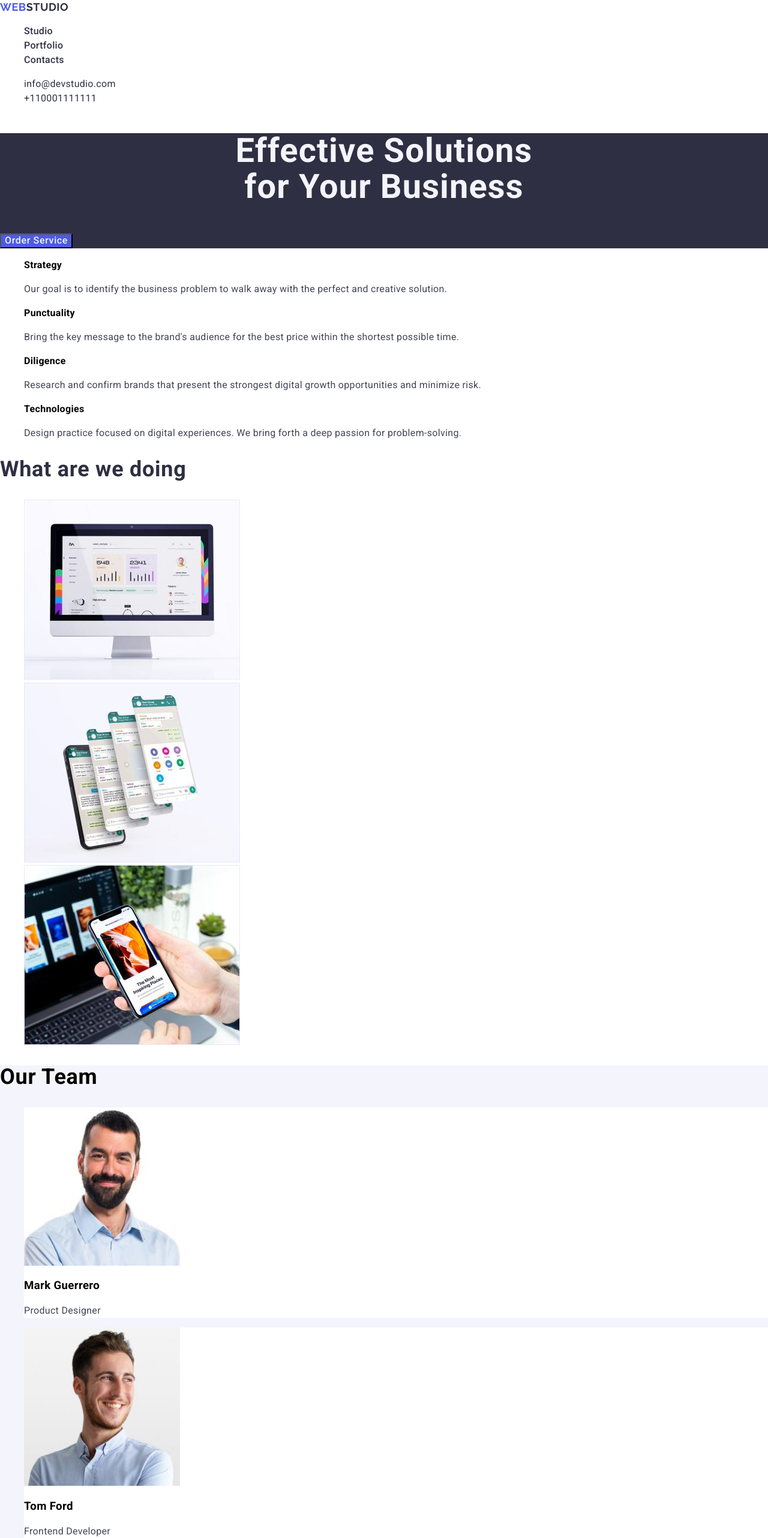
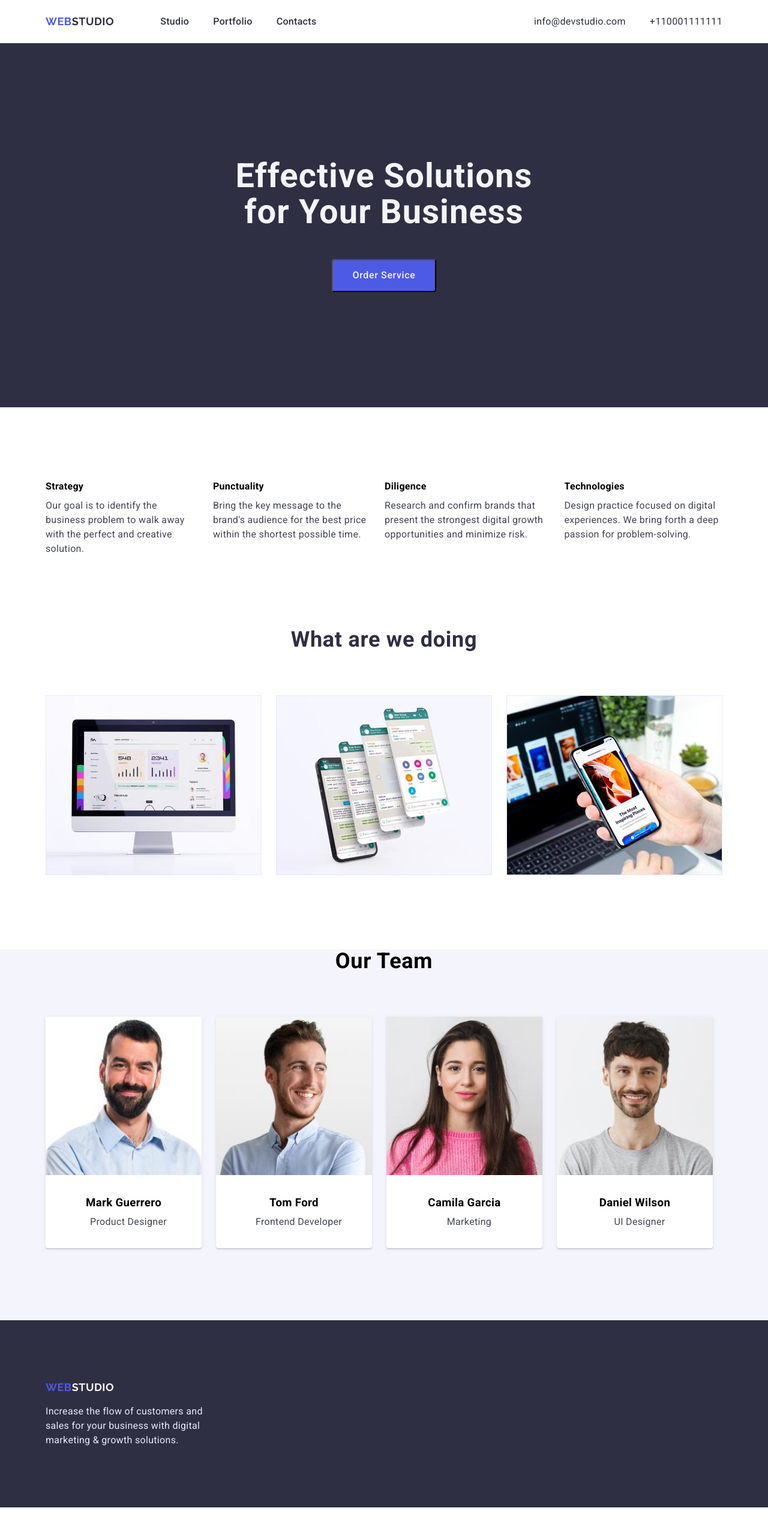
Before and after one commit to vadymtkach/goit-markup-hw-03, a plain HTML site: page index.html in a window 1280 px wide. Shown: the top 2564 px of the page at 60% size. After the commit the page ends 2513 px from the top, so only its background shows below. Drawn offline with nearby package versions, Linux system fonts and the light colour scheme.

Commit message:
finish-result

```diff
--- a/css/styles.css
+++ b/css/styles.css
@@ -7,12 +7,42 @@
     --light-cloud: #F4F4FD;
 }
 
+
+.container{
+    width: 1158px;
+    padding-left: 15px;
+    padding-right: 15px;
+    margin-left: auto;
+    margin-right: auto;
+
+
+}
+header{
+    box-shadow: 0px 2px 1px rgba(46, 47, 66, 0.08), 0px 1px 1px rgba(46, 47, 66, 0.16), 0px 1px 6px rgba(46, 47, 66, 0.08);
+}
+
+
 body{
     font-family: Roboto,sans-serif;
     letter-spacing: 0.02em;
     background-color: var(--color-white);
 
 
+}
+ul,
+p,
+h1,
+h2,
+h3,
+h4,
+h5,
+h6{
+    list-style: none;
+    padding: 0;
+    margin: 0;
+}
+span{
+    color: var(--primary-brand);
 }
 p{
     color: var(--primary-text-color);
@@ -24,13 +54,7 @@ p{
 }
 
 
-footer{
-    background-color: var(--navy-blue);
 
-}
-.footer-text{
-    color: var(--accent-cornflower);
-}
 
 
 
@@ -50,31 +74,59 @@ button{
     background-color: var(--light-cloud);
     color: var(--primary-brand);
 
+    display: flex;
+    flex-direction: row;
+    justify-content: center;
+    align-items: center;
+    padding: 12px 24px;
+    border: 1px solid #E7E9FC;
+    border-radius: 4px;
+
+
+
+
 }
 .btn-portfolio:hover, .btn-portfolio:focus{
     color: var(--light-cloud);
     background-color: var(--primary-brand);
 }
 
+.filters-list{
+    display: flex;
+    justify-content: center;
+    align-items: center;
 
-ul{
-    list-style: none;
+    padding: 8px 16px;
+
+    padding-top: 96px;
+    padding-bottom: 72px;
+
 }
-span{
-    color: var(--primary-brand);
+.filters-item{
+    margin-right: 24px;
+
 }
+.filters-item:last-child{
+    margin-right: 0;
+}
+
+
+
 .hero{
     background-color: var(--navy-blue);
-}
-.hero-tittle{
-    color: var(--light-cloud);
+    text-align: center;
 }
 
+
 .our-mission-tittle{
+
+
     font-weight: 700;
     font-size: 16px;
     line-height: 1.5;
     letter-spacing: 0.02em;
+
+    margin-bottom: 8px;
 }
 
 .header-logo{
@@ -85,15 +137,33 @@ span{
     color: var(--navy-blue);
     letter-spacing: 0.03em;
     font-weight: 800;
+
+    margin-right: 77px;
+    padding-top: 24px;
+    padding-bottom: 24px;
+
+
+
 }
-.footer-logo{
-    font-family: Raleway,sans-serif ;
-    font-size: 18px;
-    line-height: 1.33;
-    text-decoration: none;
-    color: var(--light-cloud);
-    letter-spacing: 0.03em;
-    font-weight: 800;
+
+
+
+.site-nav{
+    display: flex;
+
+}
+.main-nav{
+    display: flex;
+    align-items: center;
+
+
+}
+.site-nav .item{
+    margin-right: 40px;
+
+}
+.site-nav .item:last-child{
+    margin-right: 0;
 }
 
 .nav-link{
@@ -103,13 +173,34 @@ span{
         letter-spacing: 0.02em;
         text-decoration: none;
         color: var(--navy-blue);
+
+        padding-top: 24px;
+        padding-bottom: 24px;
+        display: block;
+
 }
+
+
 
 
 .nav-link:hover, .nav-link:focus{
     color: var(--primary-brand);
 
 }
+.auth-nav{
+    display: flex;
+    margin-left: auto;
+
+}
+
+.auth-nav .item{
+    margin-right: 40px;
+}
+.auth-nav .item:last-child{
+    margin-right: 0;
+}
+
+
 
 
 .contacts{
@@ -120,6 +211,8 @@ span{
 
     text-decoration: none;
     color: var(--navy-blue);
+    padding-top: 24px;
+    padding-bottom: 24px;
 
 }
 
@@ -135,6 +228,17 @@ line-height: 1.18;
     letter-spacing: 0.04em;
     background-color: var(--primary-brand);
     color: var(--light-cloud);
+
+    border-radius: 4px;
+    padding: 16px 32px;
+    display: inline-block;
+
+    min-width: 170px;
+
+    text-align: center;
+    margin-bottom: 192px;
+
+
 }
 .button-hero:hover, .button-hero:focus{
     color: var(--light-cloud);
@@ -145,12 +249,22 @@ color: var(--light-cloud);
     font-size: 56px;
     line-height: 1.07;
 
+    padding-top: 192px;
+    padding-bottom: 48px;
+
     text-align: center;
     letter-spacing: 0.02em;
+
+    color: var(--light-cloud);
+
+
+
 
 }
 
 .visually-hidden{
+
+
     position: absolute;
     white-space: nowrap;
     width: 1px;
@@ -161,6 +275,22 @@ color: var(--light-cloud);
     clip: rect(0 0 0 0);
     clip-path: inset(50%);
     margin: -1px;
+
+
+}
+
+.feauters-list{
+    display: flex;
+    padding-bottom: 120px;
+    padding-top: 120px;
+
+}
+.list-item{
+
+    margin-right: 24px;
+}
+.list-item:last-child{
+    margin-right: 0;
 }
 
 .what-wedo{
@@ -170,12 +300,36 @@ color: var(--light-cloud);
     letter-spacing: 0.02em;
 
     color: var(--navy-blue);
+
+    margin-bottom: 72px;
+    text-align: center;
+    padding-bottom: 0;
+}
+.what-wedo-list{
+    display: flex;
+
+}
+.what-wedo-item{
+    margin-right: 24px;
+    margin-bottom: 120px;
+}
+.what-wedo-item:last-child{
+    margin-right: 0;
 }
 .our-team-tittle{
     font-weight: 700;
     font-size: 36px;
     line-height: 1.11;
     letter-spacing: 0.02em;
+
+    margin-bottom: 72px;
+
+    text-align: center;
+
+
+}
+.our-team-list{
+    display: flex;
 }
 .our-mission-item{
     font-weight: 700;
@@ -183,14 +337,102 @@ color: var(--light-cloud);
     line-height: 1.5;
     letter-spacing: 0.02em;
 
+    margin-top: 32px;
+    margin-bottom: 8px;
+    margin-left: 16px;
+    padding-right: auto;
+
+
+
+
 }
+.card-text{
+    margin-left: 16px;
+    padding-bottom: 0;
+}
+
 .our-team-item{
     background-color: var(--color-white);
+
+    margin-right: 24px;
+    margin-bottom: 120px;
+    border-radius: 0px 0px 4px 4px;
+
+    flex-direction: column;
+    box-shadow: 0px 1px 6px rgba(46, 47, 66, 0.08), 0px 1px 1px rgba(46, 47, 66, 0.16), 0px 2px 1px rgba(46, 47, 66, 0.08);
+}
+.card-name{
+    margin-top: 32px;
+
+    margin-bottom: 0;
+    text-align: center;
+}
+.card-text{
+    margin-bottom: 32px;
+    margin-top: 8px;
+    text-align: center;
+
+}
+.pro-card-text{
+    margin-bottom: 32px;
+    margin-top: 8px;
+    margin-left: 16px;
+
 }
 .our-team{
     background-color: var(--light-cloud);
+}
+
+.project-cards{
+
+    display: flex;
+    flex-wrap: wrap;
+
+    margin-right: -24px;
+    margin-bottom: -48px;
+
+    padding-bottom: 120px;
 }
 .project-cards a{
     text-decoration: none;
     color: var(--navy-blue);
 }
+.pro-card-item{
+
+    flex-basis: calc(100% / 3 - 48px);
+
+    margin-right: 24px;
+    margin-bottom: 48px;
+    box-shadow: 0px 1px 6px rgba(46, 47, 66, 0.08);
+
+
+
+}
+
+
+.footer-logo{
+    font-family: Raleway,sans-serif ;
+    font-size: 18px;
+    line-height: 1.33;
+    text-decoration: none;
+    color: var(--light-cloud);
+    letter-spacing: 0.03em;
+    font-weight: 800;
+
+    padding-top: 100px;
+    display: block;
+    margin-bottom: 16px;
+
+
+}
+footer{
+    background-color: var(--navy-blue);
+
+}
+.footer-text{
+    color: var(--accent-cornflower);
+
+    padding-bottom: 100px;
+    display: block;
+    width: 264px;
+}
--- a/index.html
+++ b/index.html
@@ -12,26 +12,32 @@
 <body>
 
     <header>
-
-      <nav>
+        <div class="container">
+            <div class="main-nav">
+                <nav class="site-nav">
                     <a href="" class="header-logo"><span>WEB</span>STUDIO</a>
 
-        <ul>
-            <li><a class="nav-link" href="./index.html">Studio</a></li>
-            <li><a class="nav-link" href="./portfolio.html">Portfolio</a></li>
-            <li><a class="nav-link" href="">Contacts</a></li>
+                    <ul class="site-nav">
+                        <li class="item"><a class="nav-link" href="./index.html">Studio</a></li>
+                        <li class="item"><a class="nav-link" href="./portfolio.html">Portfolio</a></li>
+                        <li class="item"><a class="nav-link" href="">Contacts</a></li>
 
                     </ul>
                 </nav>
 
-        <ul >
+                    <ul class="auth-nav" >
 
-            <li><a class="contacts" href="info@devstudio.com">info@devstudio.com</a></li>
-            <li><a class="contacts" href="tel:+110001111111">+110001111111</a></li>
+                        <li class="item"><a class="contacts" href="info@devstudio.com">info@devstudio.com</a></li>
+                        <li class="item"><a class="contacts" href="tel:+110001111111">+110001111111</a></li>
 
                     </ul>
 
+            </div>
+        </div>
+
+
     </header>
+
 
 
      <main>
@@ -46,78 +52,80 @@
 
 
         <section class="our-mission">
+            <div class="container">
             <h2 class="visually-hidden">our mission</h2>
-            <ul>
-                <li>
+            <ul class="feauters-list">
+
+                <li class="list-item">
                     <h3 class="our-mission-tittle">Strategy</h3>
                     <p>Our goal is to identify the business problem to walk away with the perfect and creative solution. </p>
                 </li>
 
-                <li>
+                <li class="list-item">
                     <h3 class="our-mission-tittle">Punctuality</h3>
                     <p>Bring the key message to the brand's audience for the best price within the shortest possible time. </p>
                 </li>
 
-                <li>
+                <li class="list-item">
                     <h3 class="our-mission-tittle">Diligence</h3>
                     <p>Research and confirm brands that present the strongest digital growth opportunities and minimize risk. </p>
                 </li>
 
-                <li>
+                <li class="list-item">
                     <h3 class="our-mission-tittle">Technologies</h3>
                     <p>Design practice focused on digital experiences. We bring forth a deep passion for problem-solving. </p>
                 </li>
             </ul>
+            </div>
+
         </section>
 
         <section>
-
+            <div class="container">
                 <h2 class="what-wedo">What are we doing</h2>
 
-                <ul>
-                    <li><a href=""><img src="./images/wedo1.jpg" alt="computer" width="360"></a></li>
-                    <li><a href=""><img src="./images/wedo2.jpg" alt="phone" width="360"></a></li>
-                    <li><a href=""><img src="./images/wedo3.jpg" alt="computer and phone" width="360"></a></li>
+                <ul class="what-wedo-list">
+                    <li class="what-wedo-item"><a href=""><img src="./images/wedo1.jpg" alt="computer" width="360"></a></li>
+                    <li class="what-wedo-item"><a href=""><img src="./images/wedo2.jpg" alt="phone" width="360"></a></li>
+                    <li class="what-wedo-item"><a href=""><img src="./images/wedo3.jpg" alt="computer and phone" width="360"></a></li>
                 </ul>
+            </div>
+
 
 
 
         </section>
 
         <section class="our-team">
-
+            <div class="container">
                 <h2 class="our-team-tittle">Our Team</h2>
 
 
-                <ul>
+                <ul class="our-team-list">
                     <li class="our-team-item">
                         <img src="./images/mark.jpg" alt="mark" width="260" height="264">
-                        <h3>Mark Guerrero</h3>
-                        <p>Product Designer</p>
+                        <h3 class="card-name">Mark Guerrero</h3>
+                        <p class="card-text">Product Designer</p>
                     </li>
 
                     <li class="our-team-item">
                         <img src="./images/tom.jpg" alt="tom" width="260" height="264">
-                        <h3>Tom Ford</h3>
-                        <p>Frontend Developer</p>
+                        <h3 class="card-name">Tom Ford</h3>
+                        <p class="card-text">Frontend Developer</p>
                     </li>
 
                     <li class="our-team-item">
                         <img src="./images/camila.jpg" alt="Camilla" width="260" height="264">
-                        <h3>Camila Garcia</h3>
-                        <p>Marketing</p>
+                        <h3 class="card-name">Camila Garcia</h3>
+                        <p class="card-text">Marketing</p>
                     </li>
 
                     <li class="our-team-item"> <img src="./images/daniel.jpg" alt="daniel" width="260" height="264">
-                        <h3>Daniel Wilson</h3>
-                        <p>UI Designer</p>
+                        <h3 class="card-name">Daniel Wilson</h3>
+                        <p class="card-text">UI Designer</p>
                     </li>
                 </ul>
-
-
-
-
-
+            </div>
 
 
         </section>
@@ -129,9 +137,11 @@
 
 
     <footer>
-
+        <div class="container">
             <a class="footer-logo" href=""><span>WEB</span>STUDIO</a>
             <p class="footer-text">Increase the flow of customers and sales for your business with digital marketing & growth solutions.</p>
+        </div>
+
     </footer>
 
 
```
Also changed, not shown: portfolio.html (+69 -34 lines). Lines whose indentation alone changed are shown as unchanged.
